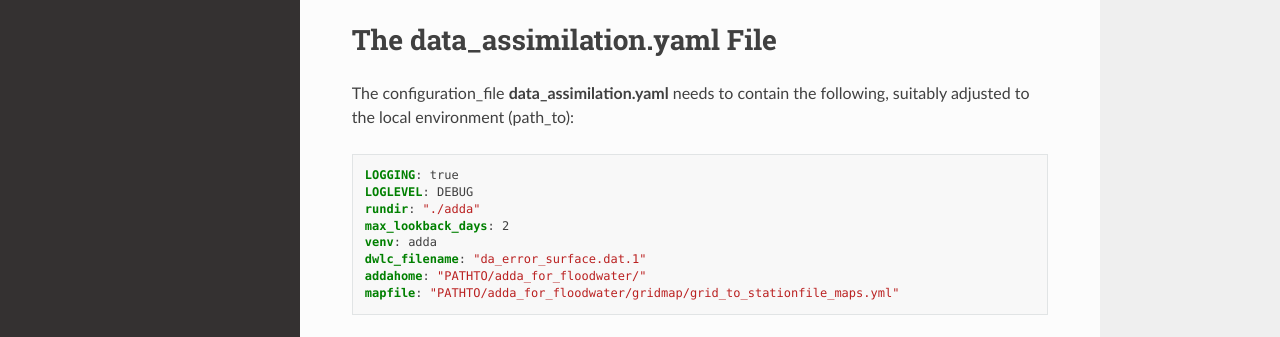
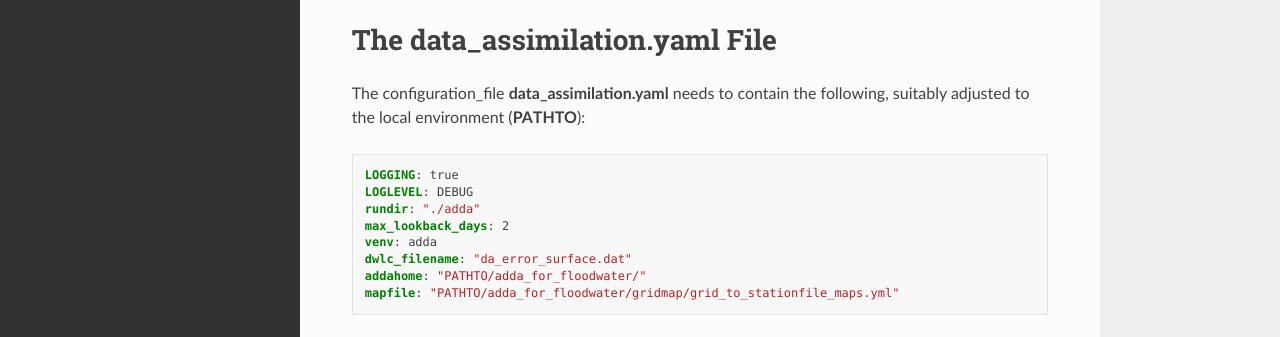
Before and after one commit to RENCI/adda_for_floodwater, a Sphinx documentation site: the page built from doc/source/connect2fw.rst, in a window 1280 px wide and 971 px high. Shown: the part 467-804 px from the top of the window. Built offline with Sphinx 7.4.7 and the Read the Docs theme 2.0.0, drawn with Linux system fonts in a browser that asks for light colours; formulas are drawn with MathJax 3.

Commit message:
Update connect2fw.rst

```diff
--- a/doc/source/connect2fw.rst
+++ b/doc/source/connect2fw.rst
@@ -21,7 +21,7 @@ To turn off the DA, set both enabled and run_non_da_forecast to false.
 The **data_assimilation.yaml** File
 ===================================
 
-The configuration_file **data_assimilation.yaml** needs to contain the following, suitably adjusted to the local environment (path_to):
+The configuration_file **data_assimilation.yaml** needs to contain the following, suitably adjusted to the local environment (**PATHTO**):
 
 .. code-block:: yaml
 
@@ -30,6 +30,6 @@ The configuration_file **data_assimilation.yaml** needs to contain the following
    rundir: "./adda"
    max_lookback_days: 2
    venv: adda
-   dwlc_filename: "da_error_surface.dat.1"
+   dwlc_filename: "da_error_surface.dat"
    addahome: "PATHTO/adda_for_floodwater/"
    mapfile: "PATHTO/adda_for_floodwater/gridmap/grid_to_stationfile_maps.yml"
```
